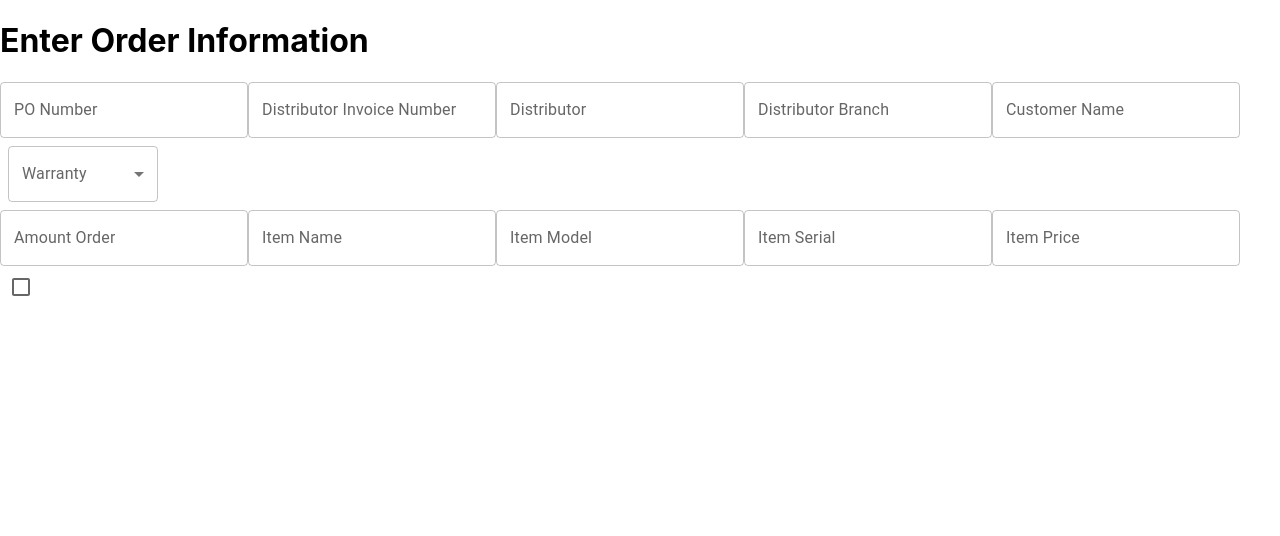
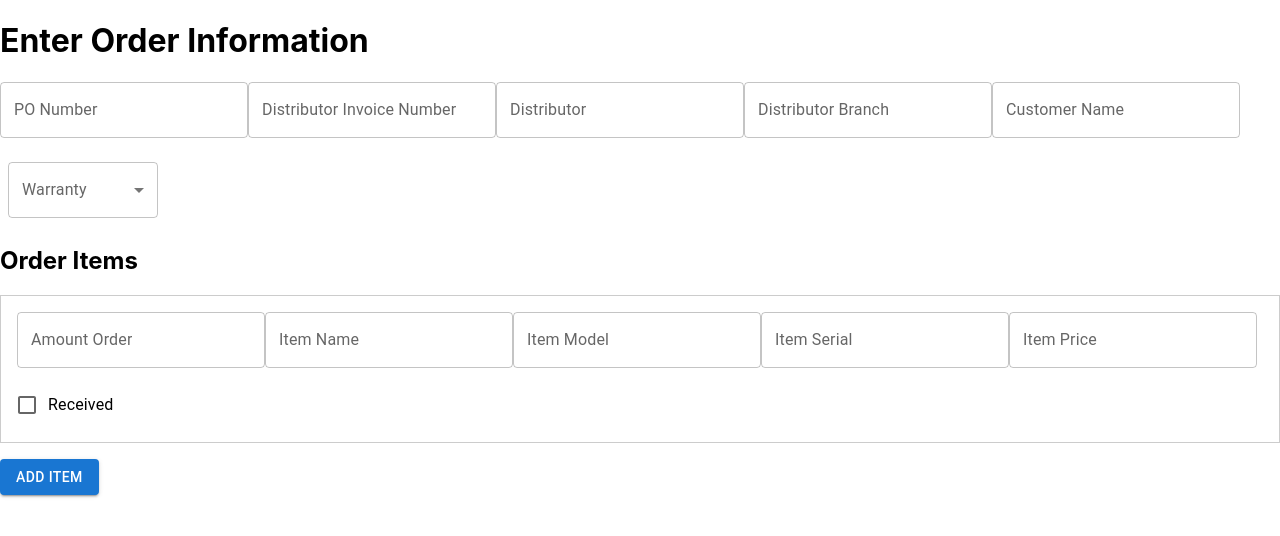
Before and after one commit to DanielMSantiago/InvenPlus, a React (Create React App) app in the folder Client/: page /EnterInvoice in a window 1280 px wide. Shown: the top 536 px of the page. Built offline with nearby package versions, Linux system fonts and the light colour scheme.

Commit message:
Updated form to add a new row of inputs for invoices with multiple line items.

```diff
--- a/Client/src/Pages/EnterInvoice.jsx
+++ b/Client/src/Pages/EnterInvoice.jsx
@@ -1,43 +1,166 @@
+import React, { useState } from "react";
 import {
-  TextField,
+  FormControl,
   Select,
   MenuItem,
-  FormControl,
   InputLabel,
+  TextField,
+  Button,
   Checkbox,
+  FormGroup,
+  FormControlLabel,
 } from "@mui/material";
-import { Form } from "reactstrap";
 
 const EnterInvoice = () => {
+  const [formRows, setFormRows] = useState([
+    {
+      id: 1,
+      amount: "",
+      itemName: "",
+      modelNum: "",
+      serialNum: "",
+      price: "",
+      received: false,
+    },
+  ]);
+
+  const handleRowChange = (id, event) => {
+    const { name, value, type, checked } = event.target;
+    setFormRows((prevRows) =>
+      prevRows.map((row) =>
+        row.id === id
+          ? { ...row, [name]: type === "checkbox" ? checked : value }
+          : row
+      )
+    );
+  };
+
+  const addRow = () => {
+    setFormRows((prevRows) => [
+      ...prevRows,
+      {
+        id: prevRows.length + 1,
+        amount: "",
+        itemName: "",
+        modelNum: "",
+        serialNum: "",
+        price: "",
+        received: false,
+      },
+    ]);
+  };
+
   return (
     <div>
       <h1>Enter Order Information</h1>
-      <Form>
-        <TextField label="PO Number" variant="outlined"></TextField>
+      <form>
+        <TextField
+          label="PO Number"
+          name="poNum"
+          variant="outlined"
+          sx={{ marginBottom: 2 }}
+        />
         <TextField
           label="Distributor Invoice Number"
+          name="invoiceNum"
           variant="outlined"
-        ></TextField>
-        <TextField label="Distributor" variant="outlined"></TextField>
-        <TextField label="Distributor Branch" variant="outlined"></TextField>
-        <TextField label="Customer Name"></TextField>
+          sx={{ marginBottom: 2 }}
+        />
+        <TextField
+          label="Distributor"
+          name="distributor"
+          variant="outlined"
+          sx={{ marginBottom: 2 }}
+        />
+        <TextField
+          label="Distributor Branch"
+          name="branch"
+          variant="outlined"
+          sx={{ marginBottom: 2 }}
+        />
+        <TextField
+          label="Customer Name"
+          name="customerName"
+          variant="outlined"
+          sx={{ marginBottom: 2 }}
+        />
         <FormControl sx={{ m: 1, minWidth: 150 }}>
           <InputLabel id="warranty-label">Warranty</InputLabel>
-          <Select labelId="warranty-label">
+          <Select labelId="warranty-label" name="warranty" label="Warranty">
             <MenuItem value={true}>Yes</MenuItem>
             <MenuItem value={false}>No</MenuItem>
           </Select>
         </FormControl>
-      </Form>
-      <Form>
-        <TextField label="Amount Order" variant="outlined"></TextField>
-        <TextField label="Item Name" variant="outlined"></TextField>
-        <TextField label="Item Model" variant="outlined"></TextField>
-        <TextField label="Item Serial" variant="outlined"></TextField>
-        <TextField label="Item Price" variant="outlined"></TextField>
-        <InputLabel label="Received"></InputLabel>
-        <Checkbox labelId="Received"></Checkbox>
-      </Form>
+      </form>
+      <div>
+        <h2>Order Items</h2>
+        {formRows.map((row, index) => (
+          <form
+            key={row.id}
+            style={{
+              marginTop: "16px",
+              border: "1px solid #ccc",
+              padding: "16px",
+            }}
+          >
+            <TextField
+              label="Amount Order"
+              name="amount"
+              variant="outlined"
+              value={row.amount}
+              onChange={(event) => handleRowChange(row.id, event)}
+              sx={{ marginBottom: 2 }}
+            />
+            <TextField
+              label="Item Name"
+              name="itemName"
+              variant="outlined"
+              value={row.itemName}
+              onChange={(event) => handleRowChange(row.id, event)}
+              sx={{ marginBottom: 2 }}
+            />
+            <TextField
+              label="Item Model"
+              name="modelNum"
+              variant="outlined"
+              value={row.modelNum}
+              onChange={(event) => handleRowChange(row.id, event)}
+              sx={{ marginBottom: 2 }}
+            />
+            <TextField
+              label="Item Serial"
+              name="serialNum"
+              variant="outlined"
+              value={row.serialNum}
+              onChange={(event) => handleRowChange(row.id, event)}
+              sx={{ marginBottom: 2 }}
+            />
+            <TextField
+              label="Item Price"
+              name="price"
+              variant="outlined"
+              value={row.price}
+              onChange={(event) => handleRowChange(row.id, event)}
+              sx={{ marginBottom: 2 }}
+            />
+            <FormGroup>
+              <FormControlLabel
+                control={
+                  <Checkbox
+                    checked={row.received}
+                    onChange={(event) => handleRowChange(row.id, event)}
+                    name="received"
+                  />
+                }
+                label="Received"
+              />
+            </FormGroup>
+          </form>
+        ))}
+        <Button variant="contained" onClick={addRow} sx={{ marginTop: 2 }}>
+          Add Item
+        </Button>
+      </div>
     </div>
   );
 };
```
